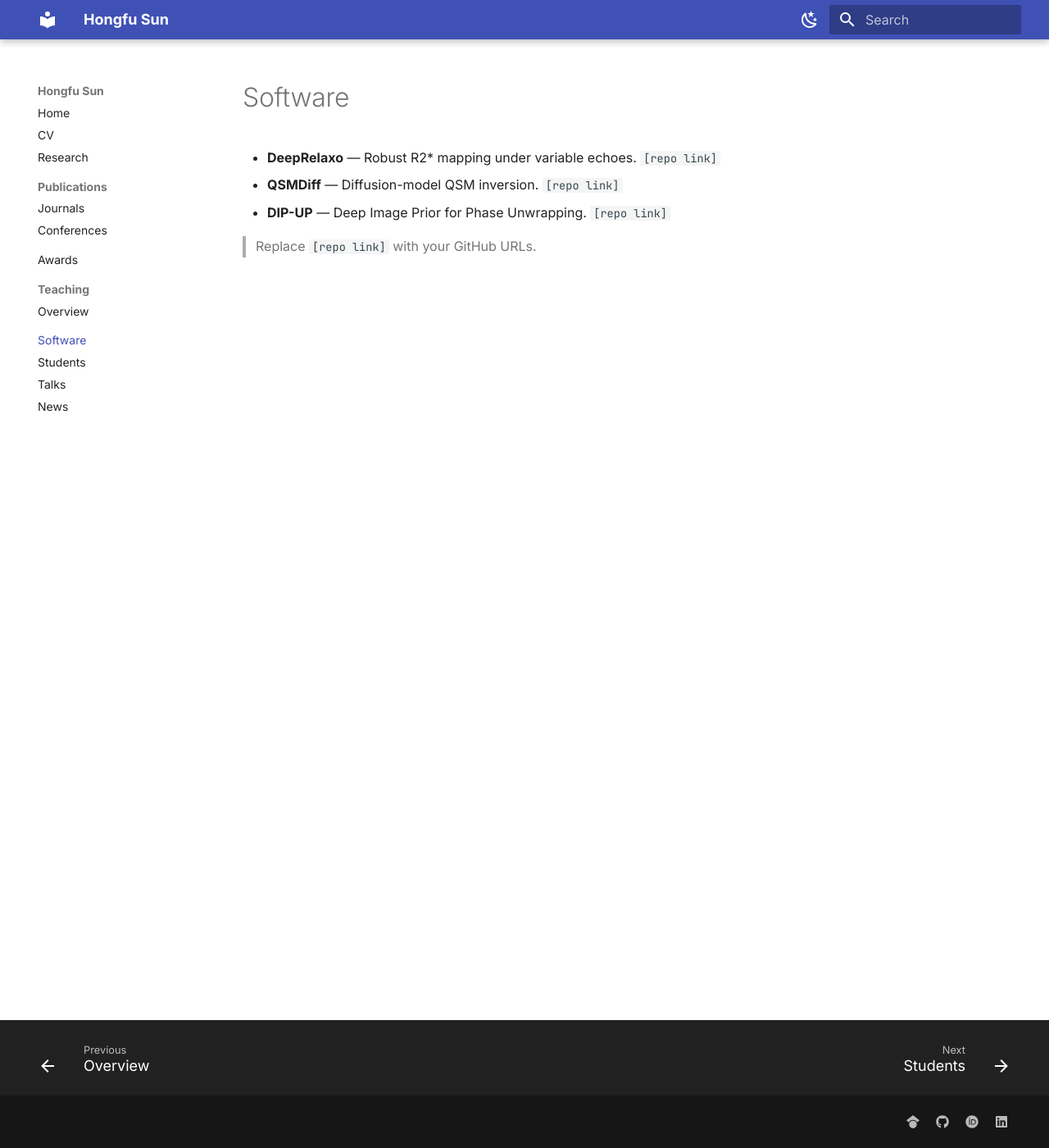
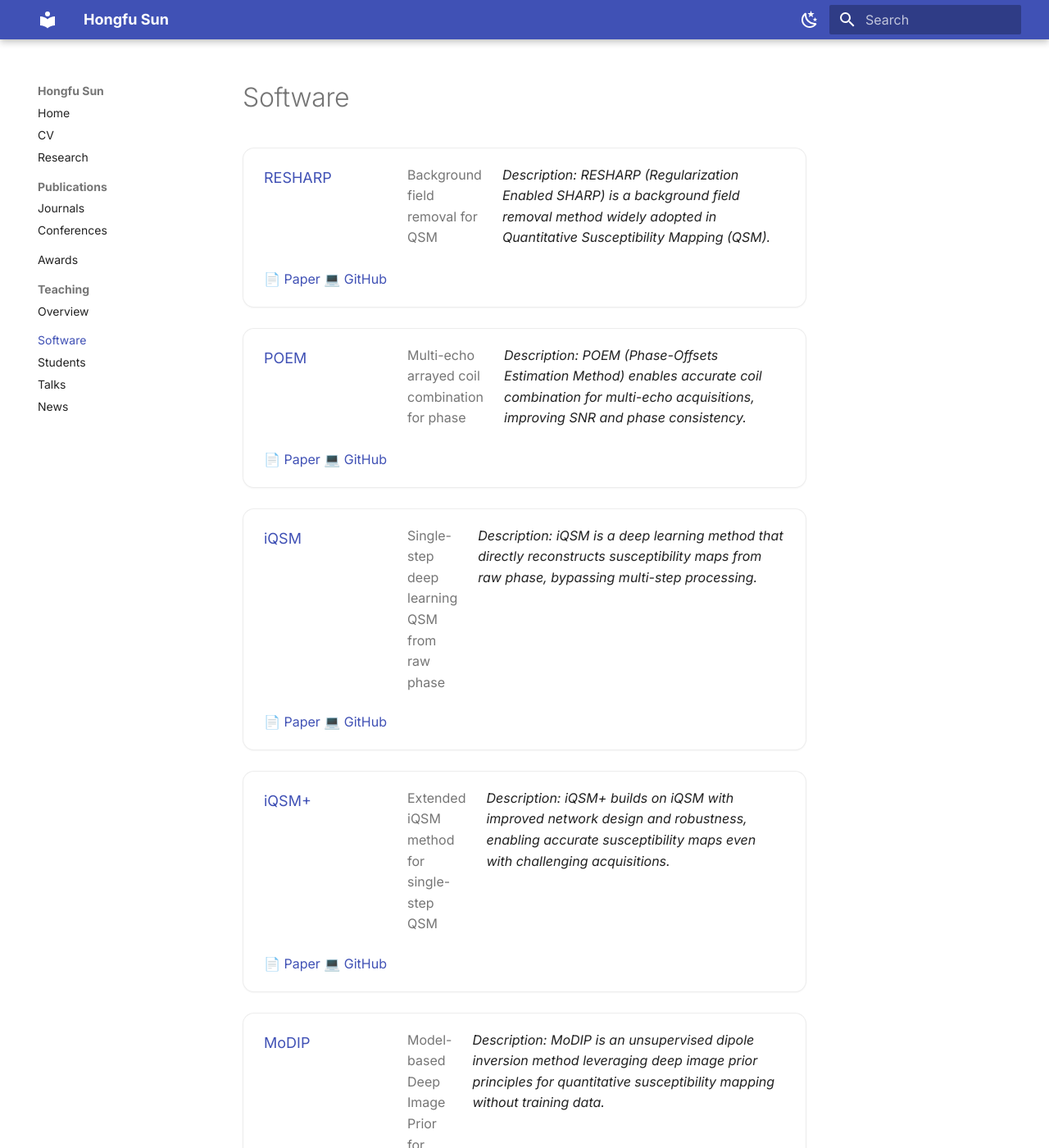
Before and after one commit to sunhongfu/sunhongfu.github.io, an MkDocs documentation site: the page built from docs/software.md, in a window 1280 px wide and 1400 px high. Shown: the whole window at 82% size. Built offline with MkDocs 1.6.1 and Material for MkDocs 9.7.7, drawn with Linux system fonts in a browser that asks for light colours; some of the changed text lies outside the part shown.

Commit message:
added some software place holder

```diff
--- a/docs/software.md
+++ b/docs/software.md
@@ -1,7 +1,81 @@
 # Software
 
-- **DeepRelaxo** — Robust R2\* mapping under variable echoes. `[repo link]`
-- **QSMDiff** — Diffusion-model QSM inversion. `[repo link]`
-- **DIP-UP** — Deep Image Prior for Phase Unwrapping. `[repo link]`
+<div class="pub-list">
 
-> Replace `[repo link]` with your GitHub URLs.
+<div class="pub-card">
+  <div class="pub-title">RESHARP</div>
+  <div class="pub-authors">Background field removal for QSM</div>
+  <div class="pub-venue">Description: RESHARP (Regularization Enabled SHARP) is a background field removal method widely adopted in Quantitative Susceptibility Mapping (QSM).</div>
+  <div class="pub-actions">
+    <a class="pub-btn" href="#" target="_blank">📄 Paper</a>
+    <a class="pub-btn" href="#" target="_blank">💻 GitHub</a>
+  </div>
+</div>
+
+<div class="pub-card">
+  <div class="pub-title">POEM</div>
+  <div class="pub-authors">Multi-echo arrayed coil combination for phase</div>
+  <div class="pub-venue">Description: POEM (Phase-Offsets Estimation Method) enables accurate coil combination for multi-echo acquisitions, improving SNR and phase consistency.</div>
+  <div class="pub-actions">
+    <a class="pub-btn" href="#" target="_blank">📄 Paper</a>
+    <a class="pub-btn" href="#" target="_blank">💻 GitHub</a>
+  </div>
+</div>
+
+<div class="pub-card">
+  <div class="pub-title">iQSM</div>
+  <div class="pub-authors">Single-step deep learning QSM from raw phase</div>
+  <div class="pub-venue">Description: iQSM is a deep learning method that directly reconstructs susceptibility maps from raw phase, bypassing multi-step processing.</div>
+  <div class="pub-actions">
+    <a class="pub-btn" href="#" target="_blank">📄 Paper</a>
+    <a class="pub-btn" href="#" target="_blank">💻 GitHub</a>
+  </div>
+</div>
+
+<div class="pub-card">
+  <div class="pub-title">iQSM+</div>
+  <div class="pub-authors">Extended iQSM method for single-step QSM</div>
+  <div class="pub-venue">Description: iQSM+ builds on iQSM with improved network design and robustness, enabling accurate susceptibility maps even with challenging acquisitions.</div>
+  <div class="pub-actions">
+    <a class="pub-btn" href="#" target="_blank">📄 Paper</a>
+    <a class="pub-btn" href="#" target="_blank">💻 GitHub</a>
+  </div>
+</div>
+
+<div class="pub-card">
+  <div class="pub-title">MoDIP</div>
+  <div class="pub-authors">Model-based Deep Image Prior for QSM</div>
+  <div class="pub-venue">Description: MoDIP is an unsupervised dipole inversion method leveraging deep image prior principles for quantitative susceptibility mapping without training data.</div>
+  <div class="pub-actions">
+    <a class="pub-btn" href="#" target="_blank">📄 Paper</a>
+    <a class="pub-btn" href="#" target="_blank">💻 GitHub</a>
+  </div>
+</div>
+
+<div class="pub-card">
+  <div class="pub-title">QSMDiff</div>
+  <div class="pub-authors">Diffusion-model-based QSM for EPI scans</div>
+  <div class="pub-venue">Description: QSMDiff employs diffusion probabilistic models to reconstruct QSM from undersampled or distorted EPI scans, improving robustness and generalizability.</div>
+  <div class="pub-actions">
+    <a class="pub-btn" href="#" target="_blank">📄 Paper</a>
+    <a class="pub-btn" href="#" target="_blank">💻 GitHub</a>
+  </div>
+</div>
+
+<div class="pub-card">
+  <div class="pub-title">xQSM</div>
+  <div class="pub-authors">Octave-convolutional neural network for dipole inversion</div>
+  <div class="pub-venue">Description: xQSM uses octave convolutions and noise-regularization to robustly solve the dipole inversion problem in QSM.</div>
+  <div class="pub-actions">
+    <a class="pub-btn" href="#" target="_blank">📄 Paper</a>
+    <a class="pub-btn" href="#" target="_blank">💻 GitHub</a>
+  </div>
+</div>
+
+<div class="pub-card">
+  <div class="pub-title">More Software Coming Soon...</div>
+  <div class="pub-authors">DIP-UP, DeepRelaxo, MRF-Mixer and others</div>
+  <div class="pub-venue">Additional methods and tools will be added here with detailed descriptions, references, and code repositories.</div>
+</div>
+
+</div>
```
